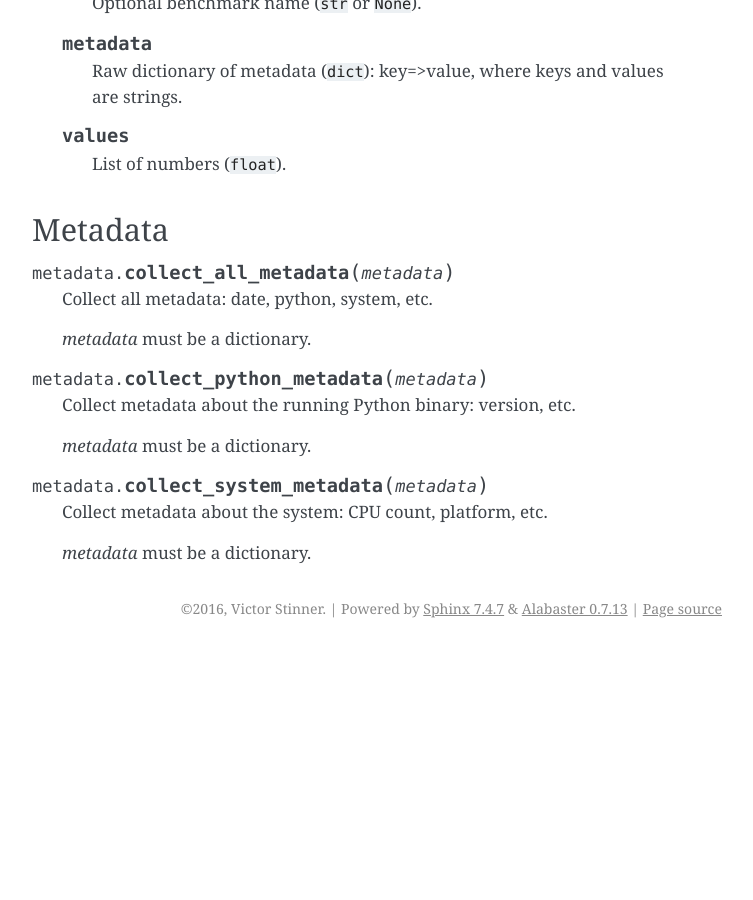
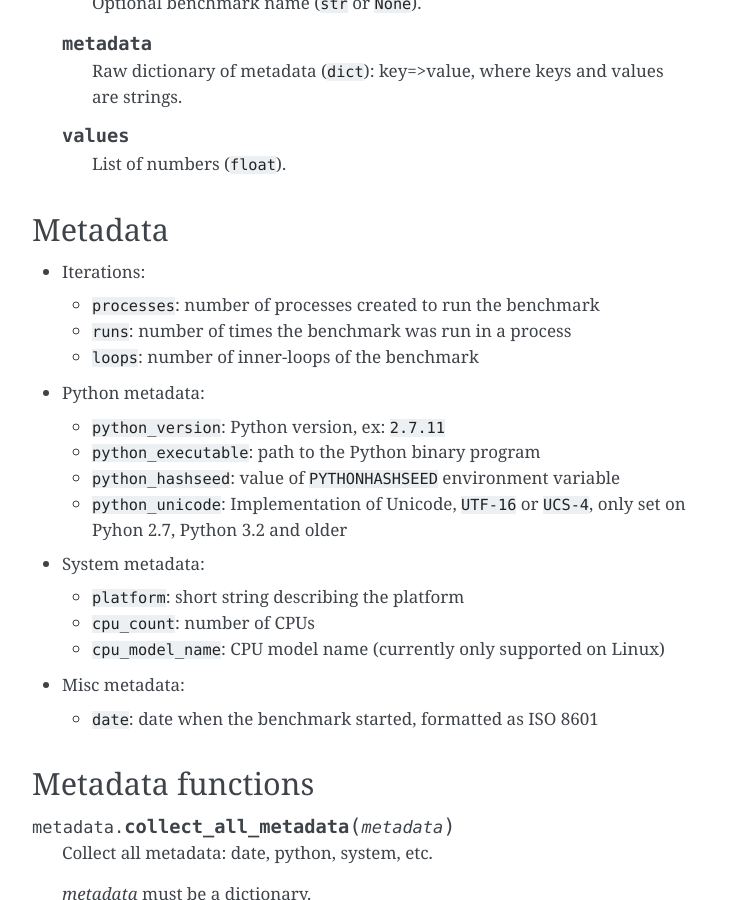
Before and after one commit to psf/pyperf, a Sphinx documentation site: the page built from doc/index.rst, in a window 1280 px wide and 900 px high, scrolled down 2783 px. Shown: the whole window, without its empty margins (388-1141 px from the left). Built offline with Sphinx 7.4.7, drawn with Linux system fonts in a browser that asks for light colours; before the commit the page ends 3431 px from its top, so only the background shows below that.

Commit message:
document metadata

```diff
--- a/doc/index.rst
+++ b/doc/index.rst
@@ -155,6 +155,34 @@ Result
 Metadata
 --------
 
+* Iterations:
+
+  - ``processes``: number of processes created to run the benchmark
+  - ``runs``: number of times the benchmark was run in a process
+  - ``loops``: number of inner-loops of the benchmark
+
+* Python metadata:
+
+  - ``python_version``: Python version, ex: ``2.7.11``
+  - ``python_executable``: path to the Python binary program
+  - ``python_hashseed``: value of ``PYTHONHASHSEED`` environment variable
+  - ``python_unicode``: Implementation of Unicode, ``UTF-16`` or ``UCS-4``,
+    only set on Pyhon 2.7, Python 3.2 and older
+
+* System metadata:
+
+  - ``platform``: short string describing the platform
+  - ``cpu_count``: number of CPUs
+  - ``cpu_model_name``: CPU model name (currently only supported on Linux)
+
+* Misc metadata:
+
+  - ``date``: date when the benchmark started, formatted as ISO 8601
+
+
+Metadata functions
+------------------
+
 .. function:: metadata.collect_all_metadata(metadata)
 
    Collect all metadata: date, python, system, etc.
```
Also changed, not shown: 1 other file.
